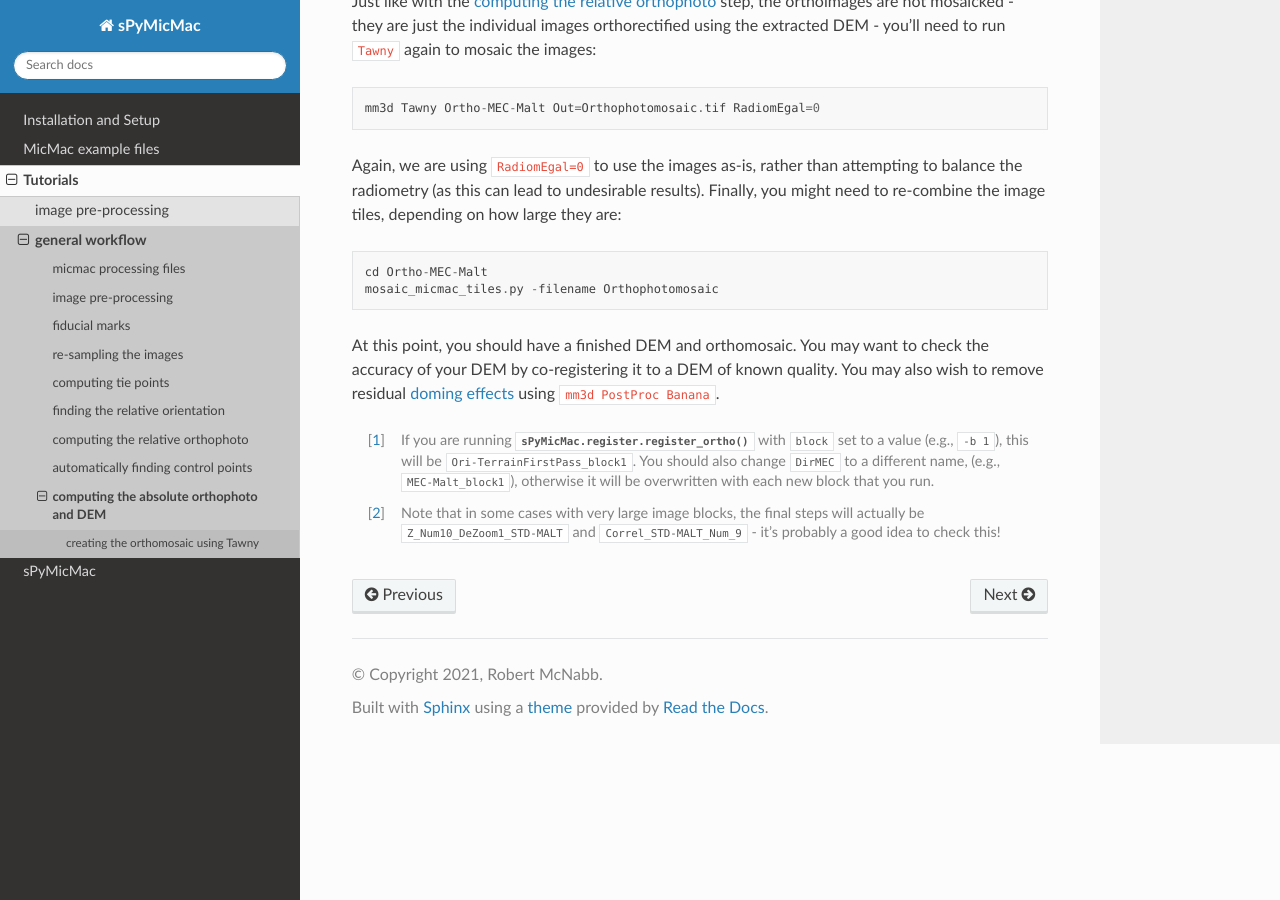
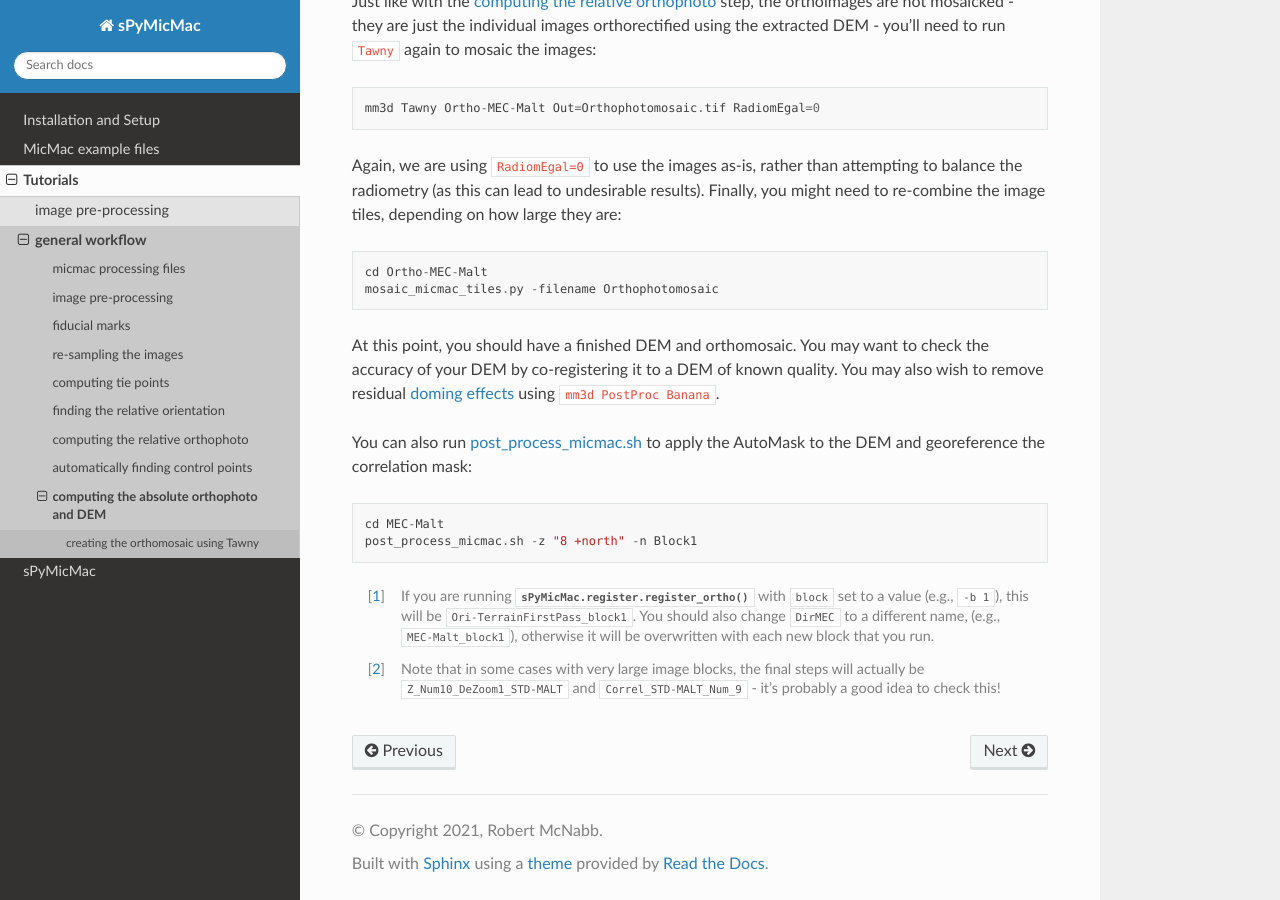
Before and after one commit to iamdonovan/spymicmac, a Sphinx documentation site: the page built from doc/tutorials/micmac_processing/malt.rst, in a window 1280 px wide and 900 px high, scrolled down 733 px. Built offline with Sphinx 7.4.7 and the Read the Docs theme 2.0.0, drawn with Linux system fonts in a browser that asks for light colours.

Commit message:
add post-processing tip

```diff
--- a/doc/tutorials/micmac_processing/malt.rst
+++ b/doc/tutorials/micmac_processing/malt.rst
@@ -42,6 +42,13 @@ At this point, you should have a finished DEM and orthomosaic. You may want to c
 co-registering it to a DEM of known quality. You may also wish to remove residual
 `doming effects <https://doi.org/10.5194/isprs-annals-V-3-2020-375-2020>`_ using ``mm3d PostProc Banana``.
 
+You can also run :doc:`../../sPyMicMac/scripts/post_process_micmac` to apply the AutoMask to the DEM and
+georeference the correlation mask:
+::
+
+    cd MEC-Malt
+    post_process_micmac.sh -z "8 +north" -n Block1
+
 
 .. [#] If you are running :py:meth:`sPyMicMac.register.register_ortho` with ``block`` set to a value (e.g., ``-b 1``), this
     will be ``Ori-TerrainFirstPass_block1``. You should also change ``DirMEC`` to a different name, (e.g., ``MEC-Malt_block1``),
```
